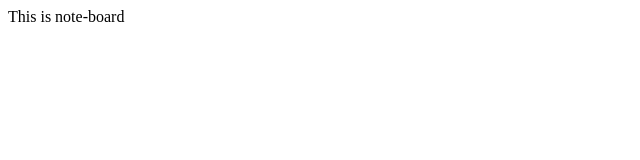
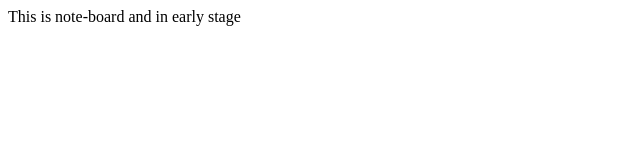
Before and after one commit to sourav1768/Note-Board, a plain HTML site: page index.html in a window 1280 px wide. Shown: the whole page, without its empty margins (0-640 px from the left). Drawn offline with Linux system fonts and the light colour scheme.

Commit message:
change in index.html

```diff
--- a/index.html
+++ b/index.html
@@ -5,6 +5,7 @@
 </head>
 <body>
 	This is note-board
+	and in early stage
 
 </body>
 </html>
```
